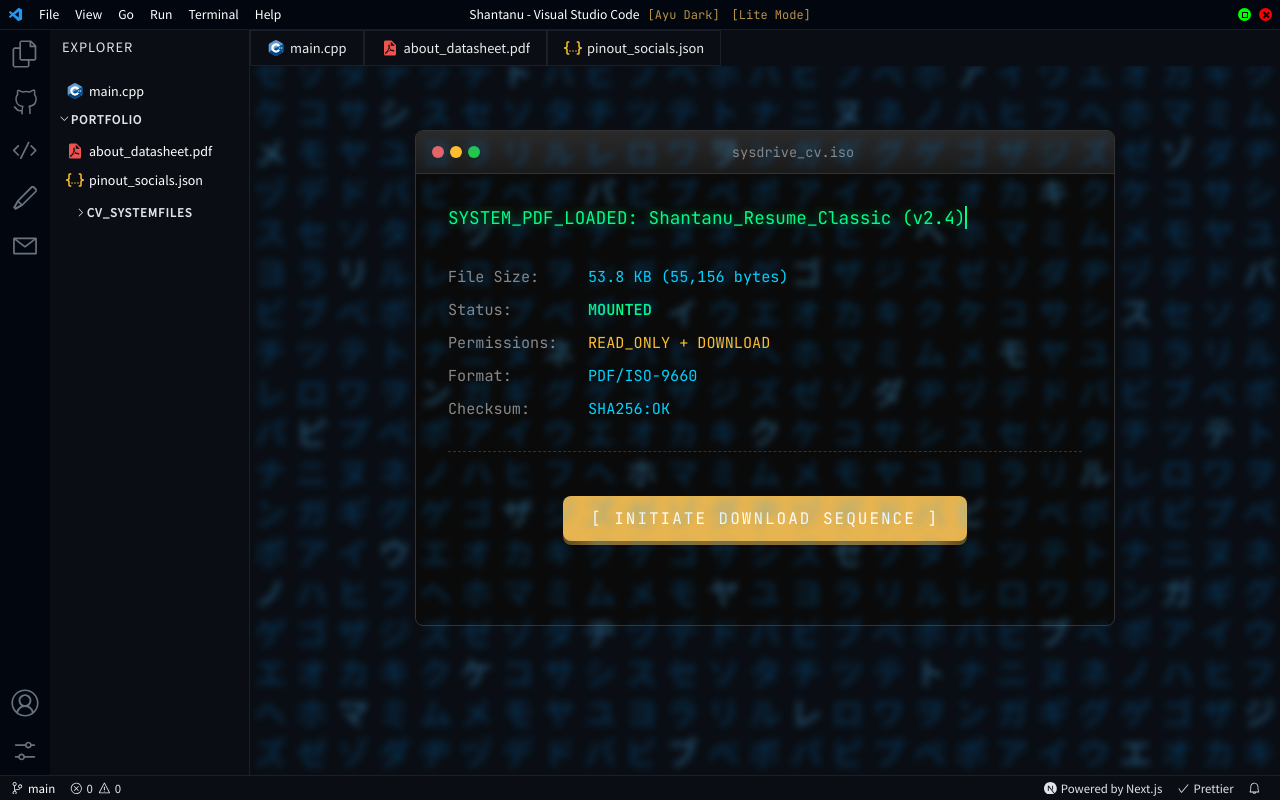
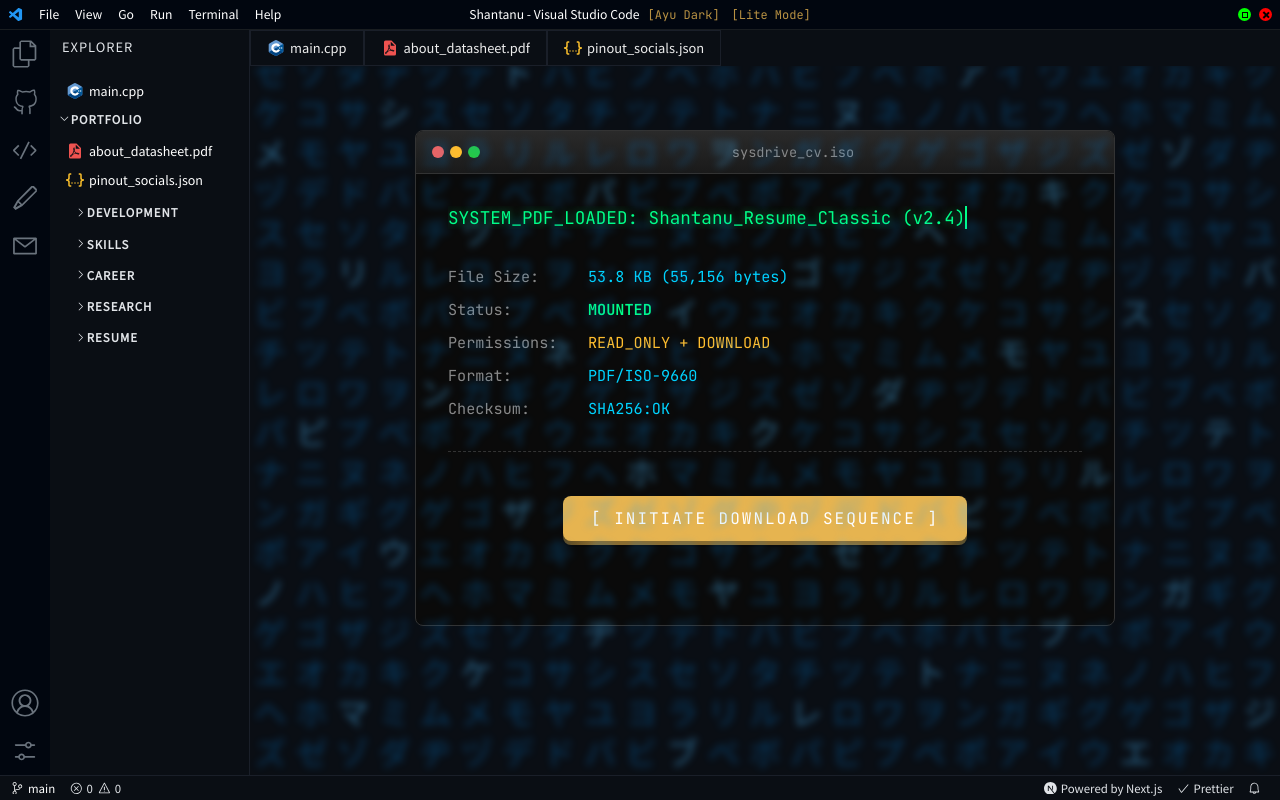
Before and after one commit to shaxntanu/VSCode-Portfolio, a Next.js app: page /resume in a window 1280 px wide. Built offline with nearby package versions, Linux system fonts and the light colour scheme.

Commit message:
Refactor Explorer: Replace CV_SYSTEMFILES with DEVELOPMENT, SKILLS, CAREER, RESEARCH, RESUME folders

```diff
--- a/components/Explorer.tsx
+++ b/components/Explorer.tsx
@@ -26,13 +26,7 @@ const explorerItems = [
   },
 ];
 
-const cvSystemFiles = [
-  {
-    name: 'github.md',
-    path: '/github',
-    icon: '/logos/markdown_icon.svg',
-    external: false,
-  },
+const developmentFiles = [
   {
     name: 'firmware.ino',
     path: '/projects',
@@ -40,17 +34,14 @@ const cvSystemFiles = [
     external: false,
   },
   {
-    name: 'keysprint.env',
-    path: '/keysprint',
-    icon: '/logos/env_icon.svg',
+    name: 'github.md',
+    path: '/github',
+    icon: '/logos/markdown_icon.svg',
     external: false,
   },
-  {
-    name: 'upgrades.yaml',
-    path: '/certificates',
-    icon: '/logos/yaml_icon.svg',
-    external: false,
-  },
+];
+
+const skillsFiles = [
   {
     name: 'sm_techstack.csv',
     path: '/techstack',
@@ -64,17 +55,38 @@ const cvSystemFiles = [
     external: false,
   },
   {
+    name: 'keysprint.env',
+    path: '/keysprint',
+    icon: '/logos/env_icon.svg',
+    external: false,
+  },
+];
+
+const careerFiles = [
+  {
     name: 'experience_log.md',
     path: '/experience',
     icon: '/logos/markdown_icon.svg',
     external: false,
   },
   {
+    name: 'upgrades.yaml',
+    path: '/certificates',
+    icon: '/logos/yaml_icon.svg',
+    external: false,
+  },
+];
+
+const researchFiles = [
+  {
     name: 'whitepapers.pdf',
     path: '/research',
     icon: '/logos/pdf_icon.svg',
     external: false,
   },
+];
+
+const resumeFiles = [
   {
     name: 'sysdrive_cv.iso',
     path: '/resume',
@@ -84,7 +96,12 @@ const cvSystemFiles = [
 ];
 
 const Explorer = () => {
-  const { portfolioOpen, setPortfolioOpen, cvFolderOpen, setCvFolderOpen, mobileMenuOpen, setMobileMenuOpen } = useFolderContext();
+  const { portfolioOpen, setPortfolioOpen, mobileMenuOpen, setMobileMenuOpen } = useFolderContext();
+  const [developmentOpen, setDevelopmentOpen] = useState(false);
+  const [skillsOpen, setSkillsOpen] = useState(false);
+  const [careerOpen, setCareerOpen] = useState(false);
+  const [researchOpen, setResearchOpen] = useState(false);
+  const [resumeOpen, setResumeOpen] = useState(false);
   const router = useRouter();
   const [isMobile, setIsMobile] = useState(false);
 
@@ -186,19 +203,21 @@ const Explorer = () => {
                   </Link>
                 </motion.div>
               ))}
+
+              {/* DEVELOPMENT Folder */}
               <motion.div variants={itemVariants}>
                 <div
                   className={styles.folder}
-                  onClick={() => setCvFolderOpen(!cvFolderOpen)}
+                  onClick={() => setDevelopmentOpen(!developmentOpen)}
                 >
                   <VscChevronRight
                     className={styles.chevron}
-                    style={cvFolderOpen ? { transform: 'rotate(90deg)' } : {}}
+                    style={developmentOpen ? { transform: 'rotate(90deg)' } : {}}
                   />
-                  <p>CV_SYSTEMFILES</p>
+                  <p>DEVELOPMENT</p>
                 </div>
                 <AnimatePresence initial={false}>
-                  {cvFolderOpen && (
+                  {developmentOpen && (
                     <motion.div
                       className={styles.nestedFiles}
                       initial="closed"
@@ -206,21 +225,8 @@ const Explorer = () => {
                       exit="closed"
                       variants={containerVariants}
                     >
-                      {cvSystemFiles.map((item) => (
+                      {developmentFiles.map((item) => (
                         <motion.div key={item.name} variants={itemVariants}>
-                          {item.external ? (
-                            <a href={item.path} target="_blank" rel="noopener noreferrer">
-                              <div className={styles.file}>
-                                <Image
-                                  src={item.icon}
-                                  alt={item.name}
-                                  height={18}
-                                  width={18}
-                                />
-                                <p>{item.name}</p>
-                              </div>
-                            </a>
-                          ) : (
                           <Link href={item.path} prefetch={true} onClick={(e) => handleNavigation(e, item.path)}>
                             <div className={styles.file}>
                               <Image
@@ -232,7 +238,170 @@ const Explorer = () => {
                               <p>{item.name}</p>
                             </div>
                           </Link>
+                        </motion.div>
+                      ))}
+                    </motion.div>
                   )}
+                </AnimatePresence>
+              </motion.div>
+
+              {/* SKILLS Folder */}
+              <motion.div variants={itemVariants}>
+                <div
+                  className={styles.folder}
+                  onClick={() => setSkillsOpen(!skillsOpen)}
+                >
+                  <VscChevronRight
+                    className={styles.chevron}
+                    style={skillsOpen ? { transform: 'rotate(90deg)' } : {}}
+                  />
+                  <p>SKILLS</p>
+                </div>
+                <AnimatePresence initial={false}>
+                  {skillsOpen && (
+                    <motion.div
+                      className={styles.nestedFiles}
+                      initial="closed"
+                      animate="open"
+                      exit="closed"
+                      variants={containerVariants}
+                    >
+                      {skillsFiles.map((item) => (
+                        <motion.div key={item.name} variants={itemVariants}>
+                          <Link href={item.path} prefetch={true} onClick={(e) => handleNavigation(e, item.path)}>
+                            <div className={styles.file}>
+                              <Image
+                                src={item.icon}
+                                alt={item.name}
+                                height={18}
+                                width={18}
+                              />
+                              <p>{item.name}</p>
+                            </div>
+                          </Link>
+                        </motion.div>
+                      ))}
+                    </motion.div>
+                  )}
+                </AnimatePresence>
+              </motion.div>
+
+              {/* CAREER Folder */}
+              <motion.div variants={itemVariants}>
+                <div
+                  className={styles.folder}
+                  onClick={() => setCareerOpen(!careerOpen)}
+                >
+                  <VscChevronRight
+                    className={styles.chevron}
+                    style={careerOpen ? { transform: 'rotate(90deg)' } : {}}
+                  />
+                  <p>CAREER</p>
+                </div>
+                <AnimatePresence initial={false}>
+                  {careerOpen && (
+                    <motion.div
+                      className={styles.nestedFiles}
+                      initial="closed"
+                      animate="open"
+                      exit="closed"
+                      variants={containerVariants}
+                    >
+                      {careerFiles.map((item) => (
+                        <motion.div key={item.name} variants={itemVariants}>
+                          <Link href={item.path} prefetch={true} onClick={(e) => handleNavigation(e, item.path)}>
+                            <div className={styles.file}>
+                              <Image
+                                src={item.icon}
+                                alt={item.name}
+                                height={18}
+                                width={18}
+                              />
+                              <p>{item.name}</p>
+                            </div>
+                          </Link>
+                        </motion.div>
+                      ))}
+                    </motion.div>
+                  )}
+                </AnimatePresence>
+              </motion.div>
+
+              {/* RESEARCH Folder */}
+              <motion.div variants={itemVariants}>
+                <div
+                  className={styles.folder}
+                  onClick={() => setResearchOpen(!researchOpen)}
+                >
+                  <VscChevronRight
+                    className={styles.chevron}
+                    style={researchOpen ? { transform: 'rotate(90deg)' } : {}}
+                  />
+                  <p>RESEARCH</p>
+                </div>
+                <AnimatePresence initial={false}>
+                  {researchOpen && (
+                    <motion.div
+                      className={styles.nestedFiles}
+                      initial="closed"
+                      animate="open"
+                      exit="closed"
+                      variants={containerVariants}
+                    >
+                      {researchFiles.map((item) => (
+                        <motion.div key={item.name} variants={itemVariants}>
+                          <Link href={item.path} prefetch={true} onClick={(e) => handleNavigation(e, item.path)}>
+                            <div className={styles.file}>
+                              <Image
+                                src={item.icon}
+                                alt={item.name}
+                                height={18}
+                                width={18}
+                              />
+                              <p>{item.name}</p>
+                            </div>
+                          </Link>
+                        </motion.div>
+                      ))}
+                    </motion.div>
+                  )}
+                </AnimatePresence>
+              </motion.div>
+
+              {/* RESUME Folder */}
+              <motion.div variants={itemVariants}>
+                <div
+                  className={styles.folder}
+                  onClick={() => setResumeOpen(!resumeOpen)}
+                >
+                  <VscChevronRight
+                    className={styles.chevron}
+                    style={resumeOpen ? { transform: 'rotate(90deg)' } : {}}
+                  />
+                  <p>RESUME</p>
+                </div>
+                <AnimatePresence initial={false}>
+                  {resumeOpen && (
+                    <motion.div
+                      className={styles.nestedFiles}
+                      initial="closed"
+                      animate="open"
+                      exit="closed"
+                      variants={containerVariants}
+                    >
+                      {resumeFiles.map((item) => (
+                        <motion.div key={item.name} variants={itemVariants}>
+                          <Link href={item.path} prefetch={true} onClick={(e) => handleNavigation(e, item.path)}>
+                            <div className={styles.file}>
+                              <Image
+                                src={item.icon}
+                                alt={item.name}
+                                height={18}
+                                width={18}
+                              />
+                              <p>{item.name}</p>
+                            </div>
+                          </Link>
                         </motion.div>
                       ))}
                     </motion.div>
```
Lines whose indentation alone changed are shown as unchanged.
